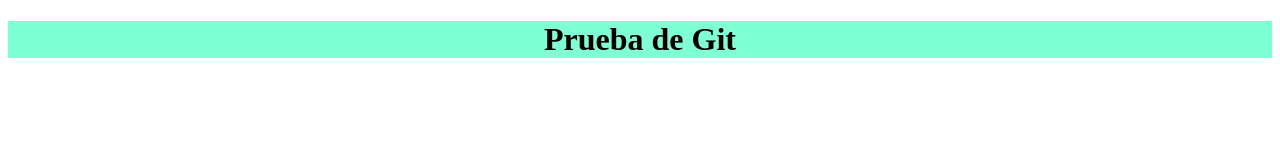
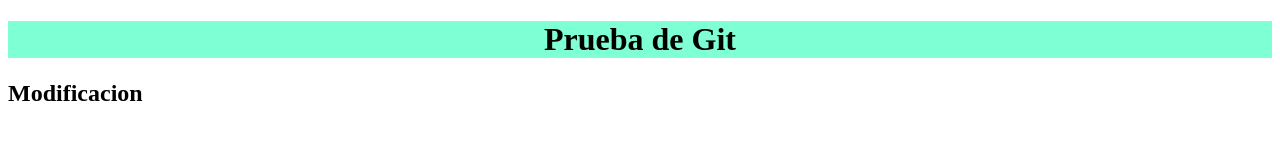
Before and after one commit to deycibell/prueba, a plain HTML site: page index.html in a window 1280 px wide. Drawn offline with Linux system fonts and the light colour scheme.

Commit message:
segunda prueba

```diff
--- a/index.html
+++ b/index.html
@@ -8,5 +8,6 @@
 </head>
 <body>
     <h1> Prueba de Git</h1>
+    <h2> Modificacion</h2>
 </body>
 </html>
```
